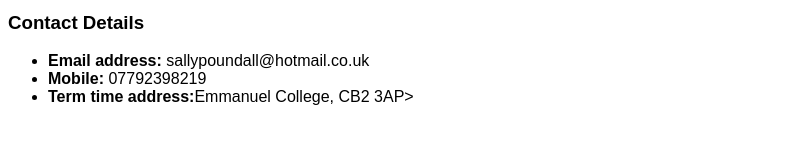
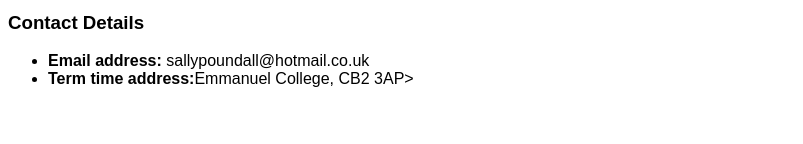
Before and after one commit to sallypoundall/first_site, a plain HTML site: page index.html in a window 1280 px wide. Shown: the part 350-494 px from the top of the page, without its empty margins (0-803 px from the left). Drawn offline with Linux system fonts and the light colour scheme.

Commit message:
small change

```diff
--- a/index.html
+++ b/index.html
@@ -9,6 +9,5 @@
 <h3 style="font-family:Arial">Contact Details</h3>
 <ul style="font-family:Arial">
 	<li><strong>Email address:</strong> sallypoundall@hotmail.co.uk</li>
-	<li><strong>Mobile:</strong> 07792398219</li>
 	<li><strong>Term time address:</strong>Emmanuel College, CB2 3AP></li>
 </ul>
```
